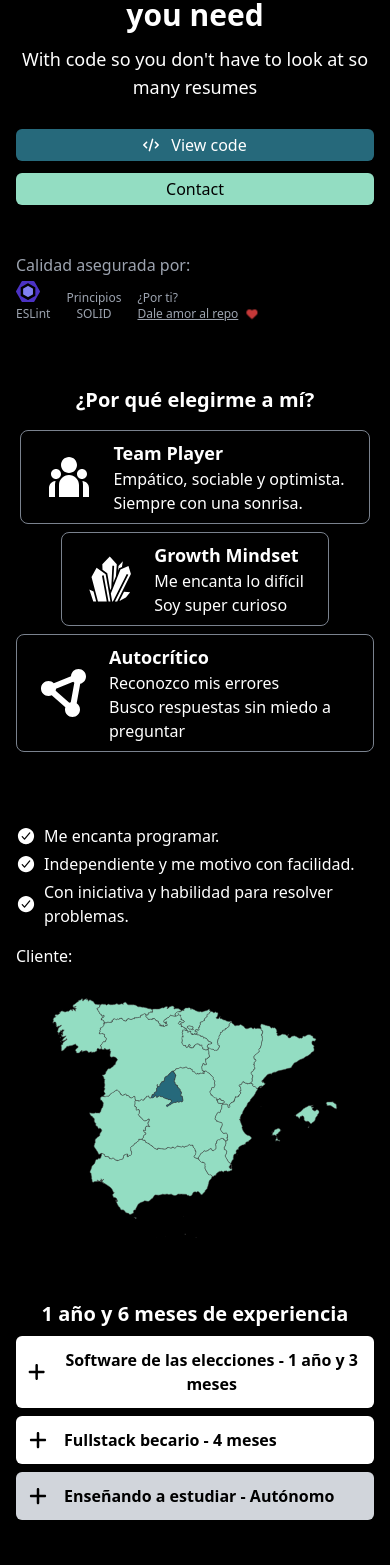
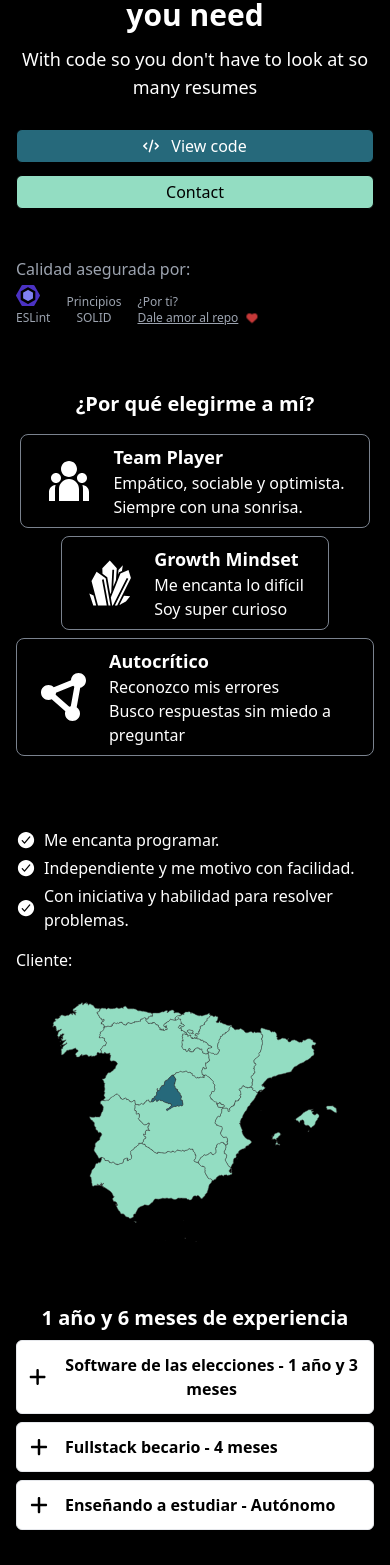
Before and after one commit to Kikemaji/resume, a Next.js app: page /en in a window 390 px wide. Shown: the part 432-1997 px from the top of the page. Built offline with nearby package versions, Linux system fonts and the light colour scheme.

Commit message:
Improved UX on clicable element

```diff
--- a/src/components/sections/dreamJob/DreamJobSection.tsx
+++ b/src/components/sections/dreamJob/DreamJobSection.tsx
@@ -109,8 +109,8 @@ const StringItem: React.FC<FeatureItemProps> = ({
   return (
     <div
       className={clsx(
-        'w-fit cursor-pointer rounded-md px-2 py-0.5 text-sm font-semibold text-black',
-        isSelected ? 'bg-[#FFE434] ' : 'bg-white'
+        'w-fit cursor-pointer rounded-md px-2 py-0.5 text-sm font-semibold transition-[300ms] hover:scale-95',
+        isSelected ? 'bg-white' : 'bg-gray-800 text-white hover:bg-gray-500'
       )}
       onClick={toggleSelection}
     >
--- a/src/components/sections/experience/ExperienceSection.tsx
+++ b/src/components/sections/experience/ExperienceSection.tsx
@@ -87,7 +87,7 @@ const ExperienceSection = () => {
       <Dialog
         triggerIcon={<FaPlus className="h-5 w-5" />}
         triggerText="Enseñando a estudiar - Autónomo"
-        triggerClassName="!bg-gray-300"
+        triggerClassName=""
         title="Autónomo / Profesor de productividad"
         description="Enseñando a estudiar de forma eficiente"
         handleClose={resetSelect}
--- a/src/components/sections/hero/HeroSection.tsx
+++ b/src/components/sections/hero/HeroSection.tsx
@@ -19,13 +19,13 @@ const HeroSection = ({ dictionary }: { dictionary: Dictionary }) => {
           {getTranslation(dictionary, ['heroSection', 'subtitle'])}
         </h3>
         <div className="mt-4 flex w-full flex-col items-center gap-3 lg:flex-row xl:mt-8">
-          <button className="flex w-full cursor-pointer items-center justify-center gap-3 rounded-md bg-secondary px-3 py-1 md:w-4/6 lg:w-full">
+          <button className="flex w-full cursor-pointer items-center justify-center gap-3 rounded-md border border-black bg-secondary px-3 py-1 transition-colors hover:border-white hover:bg-black hover:text-white md:w-4/6 lg:w-full">
             <FaCode />
             <span>
               {getTranslation(dictionary, ['heroSection', 'buttons', 'code'])}
             </span>
           </button>
-          <button className="flex w-full cursor-pointer items-center justify-center gap-1 rounded-md bg-primary px-3 py-1 text-black md:w-4/6 lg:w-full">
+          <button className="flex w-full cursor-pointer items-center justify-center gap-1 rounded-md border border-black bg-primary px-3 py-1 text-black transition-colors hover:border-white hover:bg-black hover:text-white md:w-4/6 lg:w-full">
             <span>
               {getTranslation(dictionary, [
                 'heroSection',
--- a/src/components/sections/quality/QualitySection.tsx
+++ b/src/components/sections/quality/QualitySection.tsx
@@ -31,7 +31,10 @@ const QualitySection = () => {
         <div className="text-xs md:text-base">
           <p>¿Por ti?</p>
           <p className="flex items-center gap-2">
-            <a href="" className="underline">
+            <a
+              href=""
+              className="underline transition-transform hover:scale-95"
+            >
               Dale amor al repo
             </a>
             <FaHeart
--- a/src/components/ui/Accordion/Accordion.tsx
+++ b/src/components/ui/Accordion/Accordion.tsx
@@ -41,7 +41,7 @@ const Accordion = ({}) => {
     >
       {content.map((element, index) => (
         <AccordionElem.Item key={index} value={`item-${index}`}>
-          <AccordionTrigger className="flex w-full cursor-pointer items-center justify-between gap-4 border-b border-border  px-5 py-2 text-start ">
+          <AccordionTrigger className="flex w-full cursor-pointer items-center justify-between gap-4 border-b border-border px-5 py-2 text-start transition-colors hover:bg-gray-800">
             {element.question}
           </AccordionTrigger>
           <AccordionContent className={' bg-white text-black'}>
--- a/src/components/ui/Dialog/Dialog.tsx
+++ b/src/components/ui/Dialog/Dialog.tsx
@@ -36,7 +36,7 @@ const Dialog = ({
       <DialogElem.Trigger asChild>
         <button
           className={clsx(
-            'flex items-center gap-4 rounded-md bg-white p-3 text-black',
+            'flex items-center gap-4 rounded-md border bg-white p-3 text-black transition-colors hover:border-white hover:bg-black hover:text-white',
             triggerClassName
           )}
         >
--- a/src/components/ui/Dropdown/Dropdown.tsx
+++ b/src/components/ui/Dropdown/Dropdown.tsx
@@ -9,7 +9,10 @@ const Dropdown = () => {
   return (
     <DropdownElem.Root>
       <DropdownElem.Trigger asChild>
-        <button className="" aria-label="Customise options">
+        <button
+          className="rounded-md border-white bg-black transition-colors hover:invert"
+          aria-label="Customise options"
+        >
           <CiGlobe className="h-5 w-5" />
         </button>
       </DropdownElem.Trigger>
```
